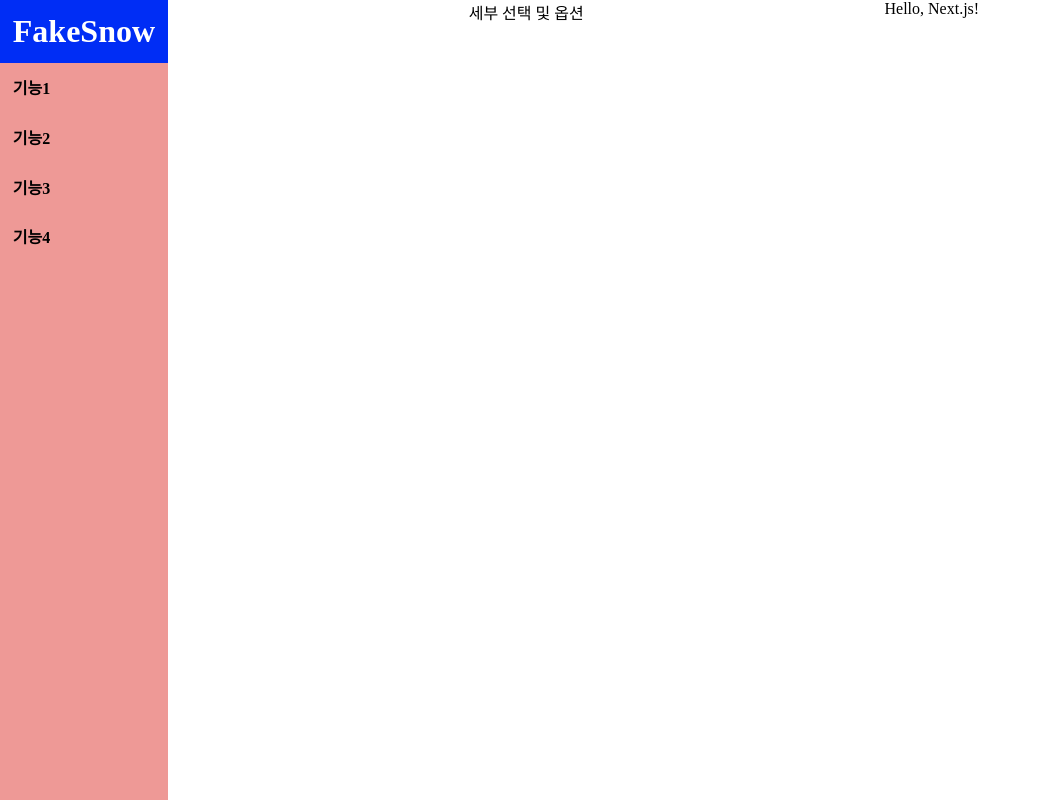
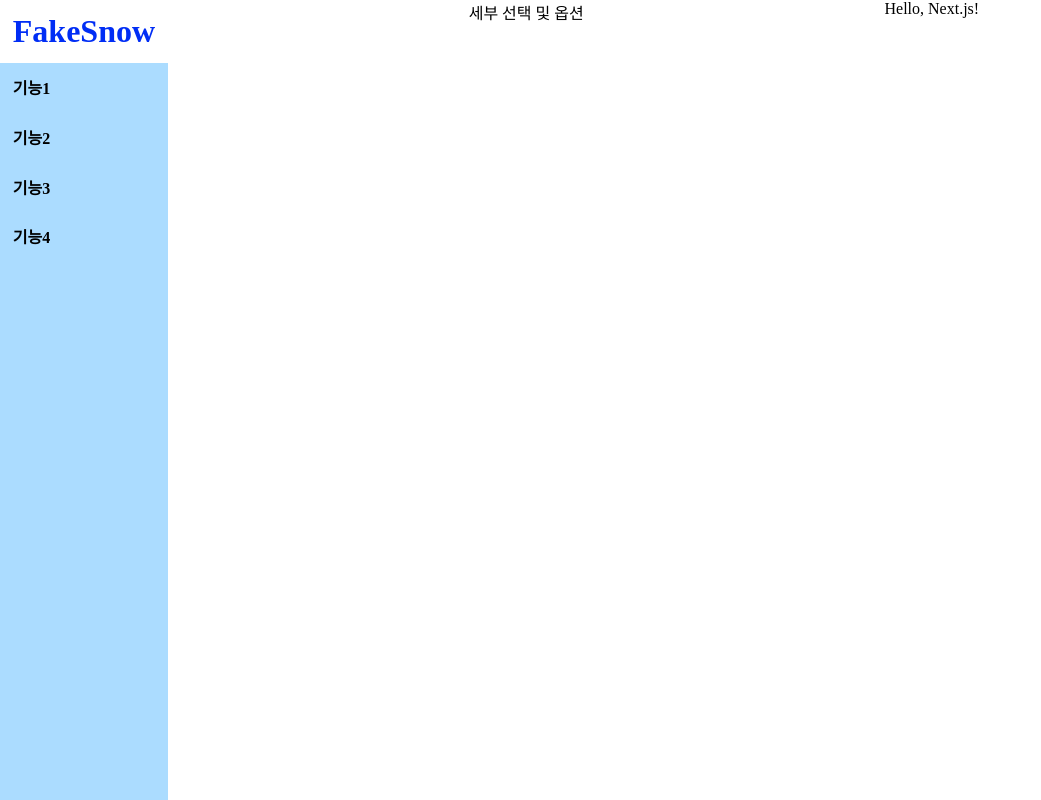
Before and after one commit to honk7608/fakesnow, a Next.js app: page / in a window 1280 px wide. Shown: the whole page, without its empty margins (0-1041 px from the left). Built offline with nearby package versions, Linux system fonts and the light colour scheme; a web font is replaced by a local one.

Commit message:
색 변경 3차

```diff
--- a/src/app/globals.css
+++ b/src/app/globals.css
@@ -29,13 +29,13 @@ header {
   flex-direction: column;
   gap: 0;
 
-  background-color: #EE9996;
+  background-color: #ABDCFF;
 }
 
 header .title {
   padding: 1vw;
-  background-color: #002DF5;
-  color: white;
+  color: #002DF5;
+  background-color: white;
   font-weight: 900;
 }
 
@@ -51,5 +51,5 @@ header .menu li {
 }
 
 header .menu li:hover {
-  background-color: #DD322C;
+  background-color: #002DF5;
 }
```
